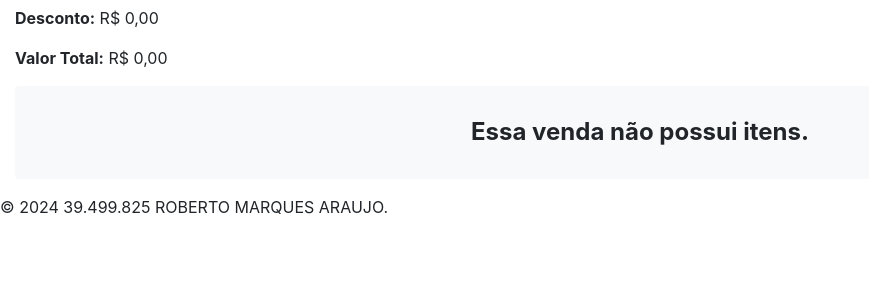
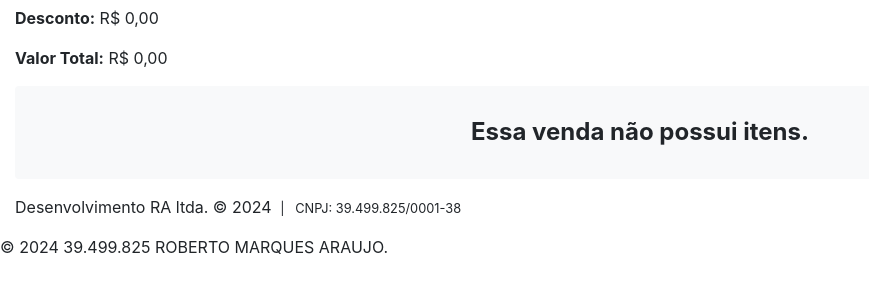
Before and after one commit to robaj9545/PDVSeplanNew, a Django app: page /detalhes_venda/3/ in a window 1280 px wide. Shown: the part 288-588 px from the top of the page, without its empty margins (0-869 px from the left). Run offline with Django 5.2, Linux system fonts and the light colour scheme; data comes from the database, SQL or seed files in the repository; some libraries are stand-ins or nearby versions.

Commit message:
Atualizando

```diff
--- a/pdvweb/templates/pdvweb/base.html
+++ b/pdvweb/templates/pdvweb/base.html
@@ -41,6 +41,7 @@
 
         {% block content %}{% endblock %}
 
+        <p class="">Desenvolvimento RA ltda. © 2024 <small class="ml-1">| &nbsp; CNPJ: 39.499.825/0001-38</small></p>
 
     </div>
 
```
